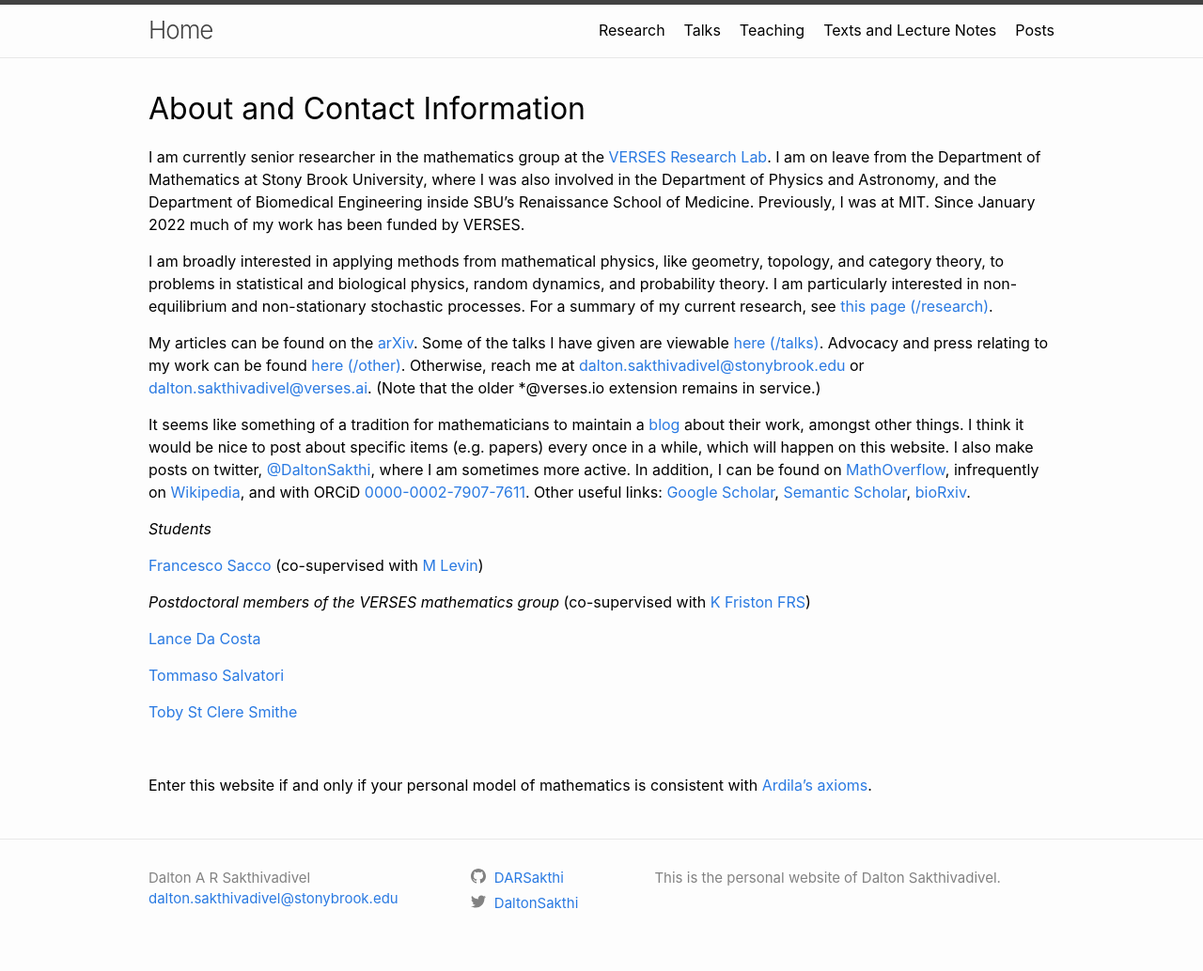
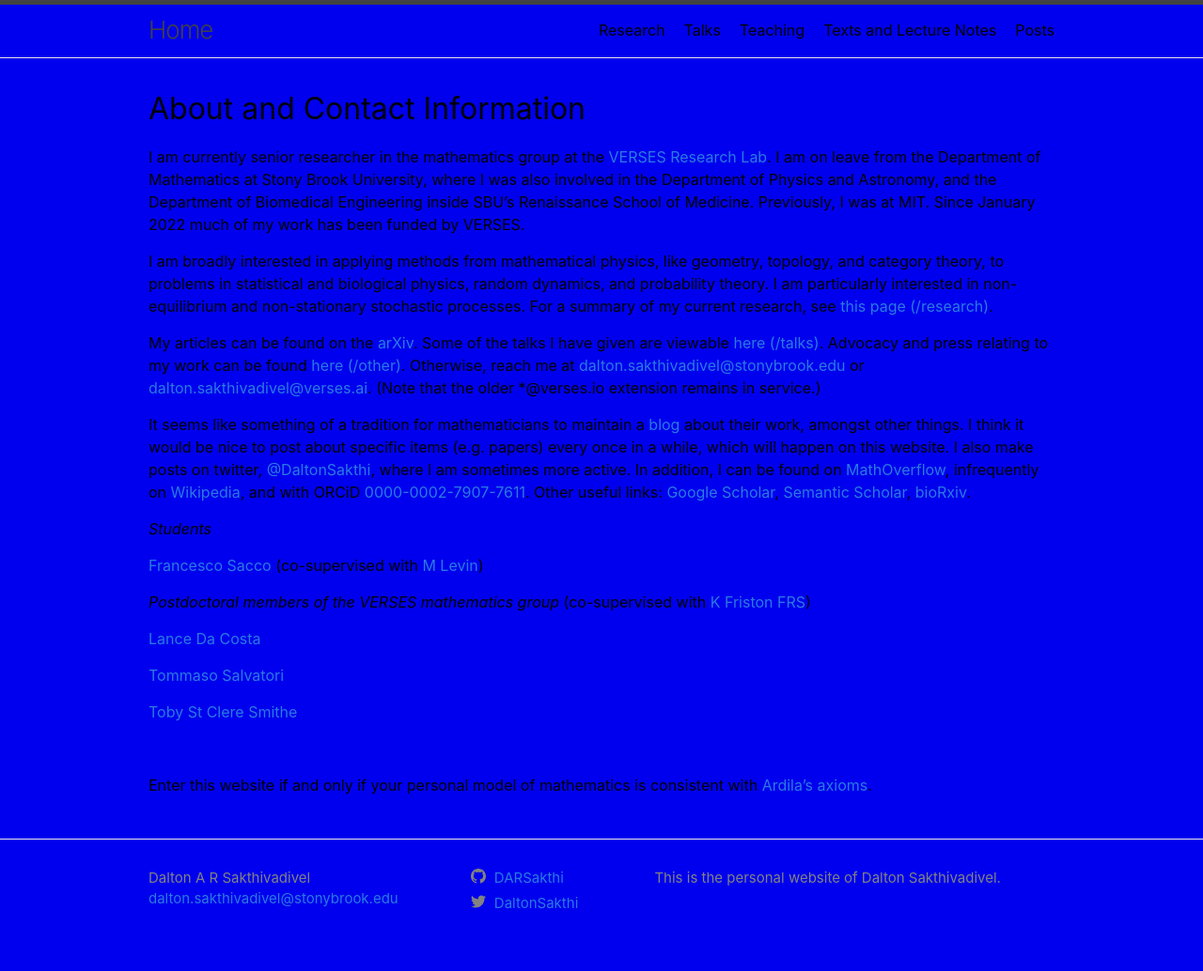
Before and after one commit to DARSakthi/DARSakthi.github.io, a Jekyll site: the page built from index.markdown, in a window 1280 px wide. Shown: the whole page at 94% size. Built offline with Jekyll 4.4.1, drawn with Linux system fonts in a browser that asks for light colours.

```diff
--- a/_sass/minima.scss
+++ b/_sass/minima.scss
@@ -11,7 +11,7 @@ $base-line-height: 1.5 !default;
 $spacing-unit:     30px !default;
 
 $text-color:       #000000 !default;
-$background-color: #fdfdfd !default;
+$background-color: #0000ee !default;
 $brand-color:      #2a7ae2 !default;
 
 $grey-color:       #828282 !default;
```
